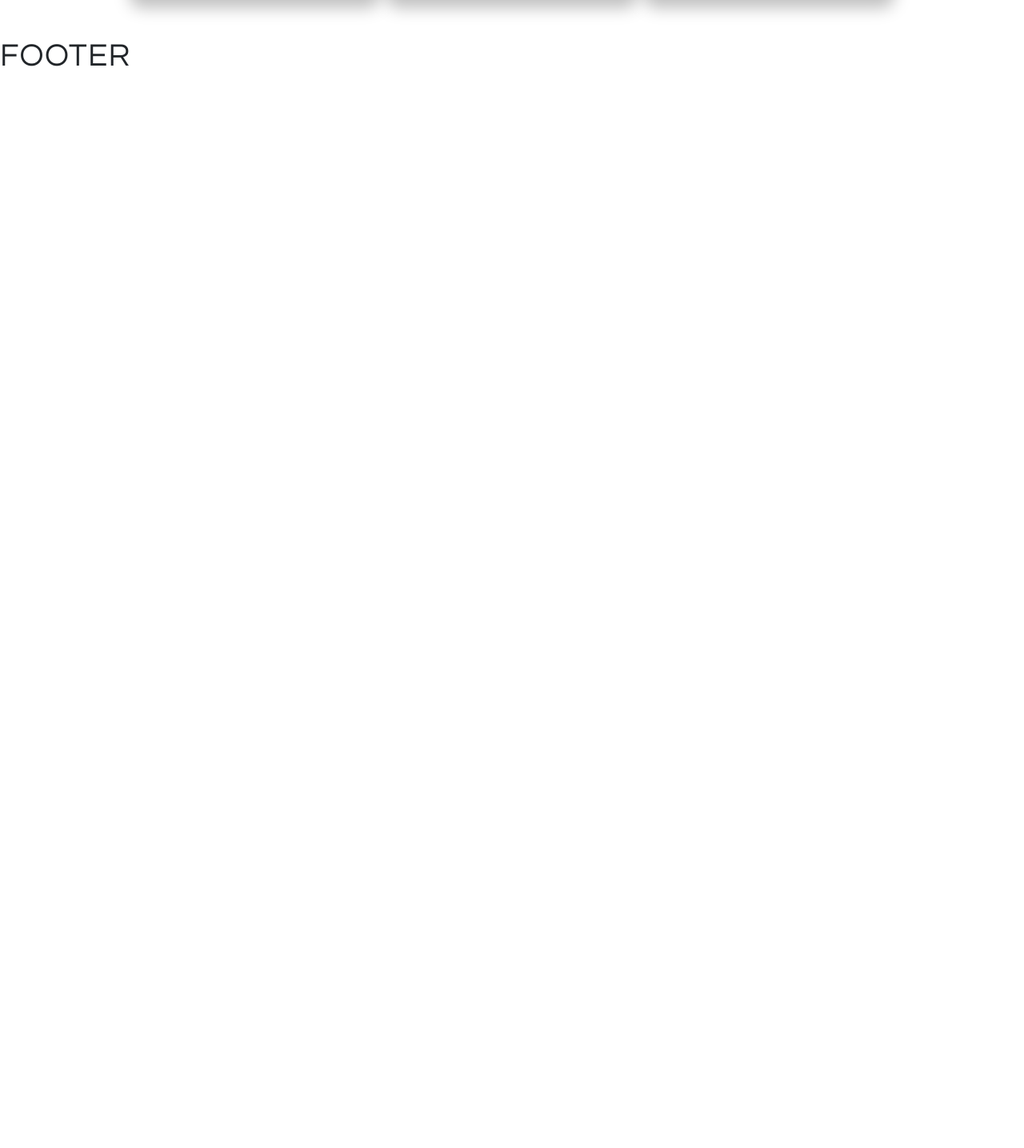
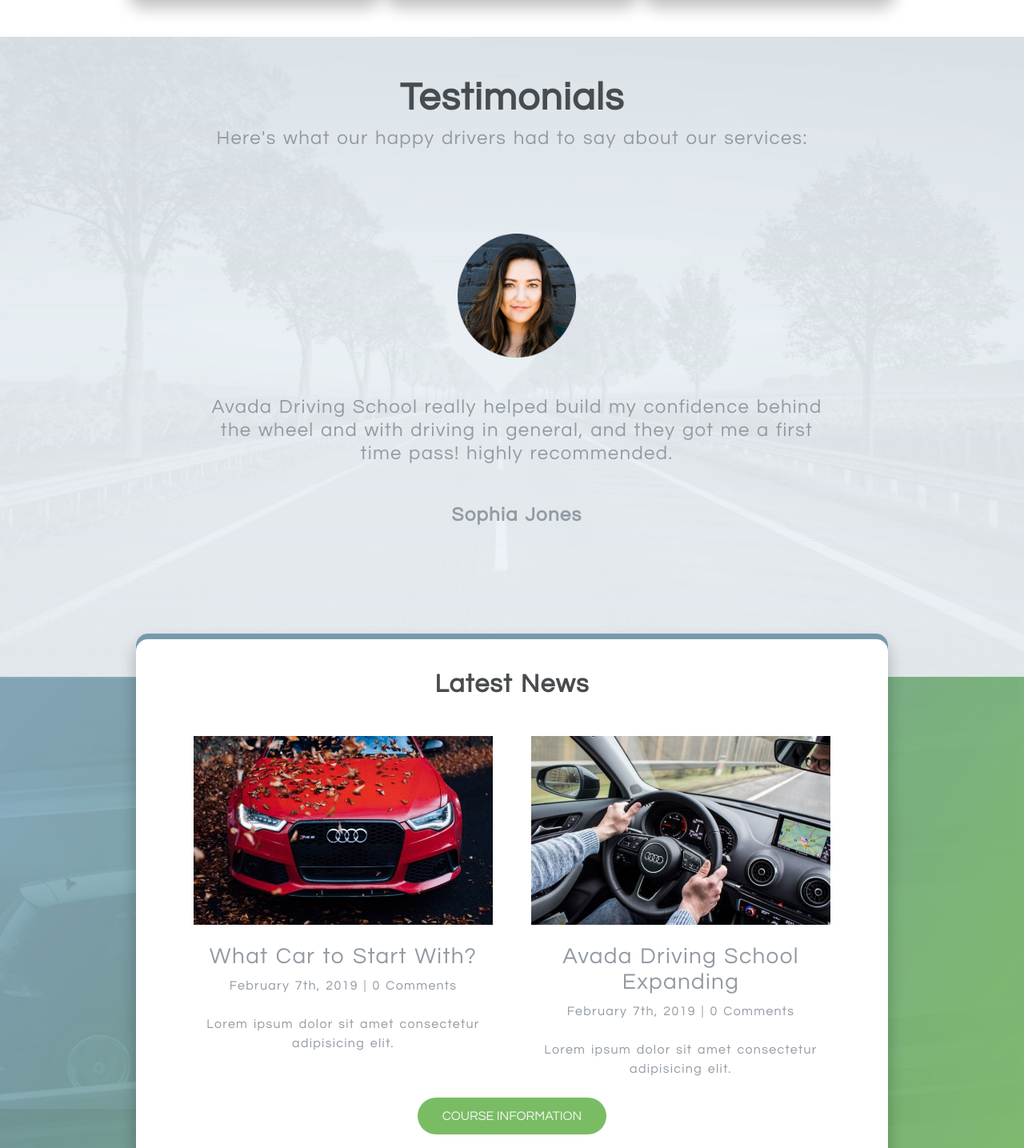
Before and after one commit to FrancescoPepi/proj-html-vuejs, a Vue app: page / in a window 1280 px wide. Shown: the part 3055-4490 px from the top of the page at 80% size. Before the commit the page ends 3157 px from the top, so only its background shows below. Built offline with nearby package versions, Linux system fonts and the light colour scheme.

Commit message:
Feat lastNews

```diff
--- a/src/components/AppFooter.vue
+++ b/src/components/AppFooter.vue
@@ -24,8 +24,6 @@
 };
 </script>
 
-<template>
-  <h1>{{ title }}</h1>
-</template>
+<template></template>
 
 <style lang="scss" scoped></style>
--- a/src/components/AppMain.vue
+++ b/src/components/AppMain.vue
@@ -3,6 +3,8 @@
 import AppCall from "./subComponentMain/AppCall.vue";
 import AppCourses from "./subComponentMain/AppCourses.vue";
 import AppInstructors from "./subComponentMain/AppInstructors.vue";
+import AppTestimonials from "./subComponentMain/AppTestimonials.vue";
+import AppNews from "./subComponentMain/AppNews.vue";
 
 export default {
   data() {
@@ -22,6 +24,8 @@
     AppCall,
     AppCourses,
     AppInstructors,
+    AppTestimonials,
+    AppNews,
   },
 
   // 	props:{
@@ -36,6 +40,8 @@
   <AppCall />
   <AppCourses />
   <AppInstructors />
+  <AppTestimonials />
+  <AppNews />
 </template>
 
 <style lang="scss" scoped></style>
--- a/src/components/subComponentMain/AppCall.vue
+++ b/src/components/subComponentMain/AppCall.vue
@@ -51,6 +51,9 @@
   background-position: center;
   background-size: cover;
   color: #f6f6f6;
+  .title {
+    color: #f6f6f6;
+  }
   .row {
     align-items: center;
   }
--- /dev/null
+++ b/src/components/subComponentMain/AppNews.vue
@@ -0,0 +1,91 @@
+<script>
+import { store } from "../../data/store.js";
+
+export default {
+  data() {
+    return {
+      store,
+      title: "COURSES",
+      img: "/img/new-corner.jpg",
+    };
+  },
+
+  // 	methods:{
+  // 		myMethods(){
+  // 			...
+  // 		},
+  // 	},
+
+  // 	props:{
+  // 		passaggioInfo: stringa,
+  //  	 },
+};
+</script>
+
+<template>
+  <div class="bg">
+    <div class="container py-5">
+      <div class="row">
+        <!-- CARD COURSES -->
+        <div class="col-12">
+          <div class="card-info p-5">
+            <div class="card-text">
+              <h2 class="mb-4">Latest News</h2>
+              <div class="d-flex">
+                <div v-for="news in store.latestNews" class="col-6 p-4">
+                  <div>
+                    <img class="w-100" :src="news.img" alt="" />
+                  </div>
+                  <div class="card-txt my-4">
+                    <div>
+                      <h3>{{ news.title }}</h3>
+                    </div>
+                    <div>
+                      <span>{{ news.data }}</span>
+                      <span> | </span>
+                      <span>{{ news.comment }}</span>
+                    </div>
+                  </div>
+                  <div>{{ news.text }}</div>
+                </div>
+              </div>
+            </div>
+            <button class="btn btn-green">COURSE INFORMATION</button>
+          </div>
+        </div>
+      </div>
+    </div>
+  </div>
+</template>
+
+<style lang="scss" scoped>
+.bg {
+  height: 100%;
+  background-image: url("/img/latestnews-background.jpg");
+  background-size: cover;
+  background-position: center;
+
+  .card-info {
+    box-shadow: inset 0px 7px 0px 0px #7799ad, 0px 12px 20px 0px #00000040;
+  }
+  .col-12 {
+    .card-info {
+      top: -15%;
+      border-bottom-left-radius: 0%;
+      border-bottom-right-radius: 0%;
+      &::after {
+        content: "";
+        display: block;
+        position: absolute;
+        left: 0;
+        bottom: -100px;
+        width: 100%;
+        height: 100px;
+        background-image: url("/img/latestnews-bottom.png");
+        background-position: bottom;
+        background-repeat: no-repeat;
+      }
+    }
+  }
+}
+</style>
--- /dev/null
+++ b/src/components/subComponentMain/AppTestimonials.vue
@@ -0,0 +1,89 @@
+<script>
+import { store } from "../../data/store";
+
+export default {
+  data() {
+    return {
+      store,
+      title: "Testimonials",
+    };
+  },
+
+  // 	methods:{
+  // 		myMethods(){
+  // 			...
+  // 		},
+  // 	},
+
+  // components: {
+  //	MyComponent,
+  // },
+
+  // 	props:{
+  // 		passaggioInfo: stringa,
+  //  	 },
+};
+</script>
+
+<template>
+  <div class="bg py-5">
+    <div class="container">
+      <div class="row">
+        <div class="col-12 mb-5">
+          <div class="text-center">
+            <h1 class="title">
+              {{ title }}
+            </h1>
+            <h4>
+              Here's what our happy drivers had to say about our services:
+            </h4>
+          </div>
+        </div>
+        <div class="col-10 mx-auto">
+          <div
+            v-for="testimonial in store.testimonials"
+            class="testimonials-card text-center"
+            :class="testimonial.active ? '' : 'd-none'"
+          >
+            <div class="w-25 mx-auto my-5">
+              <img
+                class="w-75"
+                :src="testimonial.img"
+                :alt="testimonial.name"
+              />
+            </div>
+            <div>
+              <h4>
+                {{ testimonial.text }}
+              </h4>
+            </div>
+            <div class="my-5">
+              <h4 class="fw-bold">
+                {{ testimonial.name }}
+              </h4>
+            </div>
+          </div>
+        </div>
+      </div>
+    </div>
+  </div>
+</template>
+
+<style lang="scss" scoped>
+.bg {
+  background-image: url("/img/testimonial-background.jpg");
+  background-size: cover;
+  background-position: center;
+  height: 800px;
+  color: #929aa3;
+
+  .col-10 {
+    height: 550px;
+    position: relative;
+  }
+
+  .testimonials-card {
+    position: absolute;
+  }
+}
+</style>
--- a/src/data/store.js
+++ b/src/data/store.js
@@ -53,4 +53,52 @@
       text: "Lorem ipsum dolor sit amet consectetur adipisicing elit.",
     },
   ],
+  testimonials: [
+    {
+      img: "/img/testimonial-sophia.png",
+      text: "Avada Driving School really helped build my confidence behind the wheel and with driving in general, and they got me a first time pass! highly recommended.",
+      name: "Sophia Jones",
+      active: true,
+    },
+    {
+      img: "/img/testimonial-kelly.png",
+      text: "Everything is perfect, fast and reliable, the price is right and above all everything is done online obviously without a medical examination which takes place on site. I recommend it to everyone who needs to renew their driving licence.",
+      name: "Kelly Smith",
+      active: false,
+    },
+    {
+      img: "/img/testimonial-kate.png",
+      text: "I'm very satisfied. The license renewal service was quick, the staff very efficient, kind and helpful. I really recommend this agency!",
+      name: "Kate Hart",
+      active: false,
+    },
+    {
+      img: "/img/testimonial-harold.png",
+      text: "I describe my experience with three words: professionalism, punctuality and courtesy. The next renewal will definitely be with you!",
+      name: "Harold Hart",
+      active: false,
+    },
+    {
+      img: "/img/testimonial-grant.png",
+      text: "Everything well organised, punctual and with the online service you don't waste time. The cost is excellent",
+      name: "Grant Hart",
+      active: false,
+    },
+  ],
+  latestNews: [
+    {
+      img: "/img/blog-choosecar-700x441.jpg",
+      title: "What Car to Start With?",
+      data: "February 7th, 2019",
+      comment: "0 Comments",
+      text: "Lorem ipsum dolor sit amet consectetur adipisicing elit.",
+    },
+    {
+      img: "/img/blogpost-10and2-700x441.jpg",
+      title: "Avada Driving School Expanding",
+      data: "February 7th, 2019",
+      comment: "0 Comments",
+      text: "Lorem ipsum dolor sit amet consectetur adipisicing elit.",
+    },
+  ],
 });
--- a/src/style/general.scss
+++ b/src/style/general.scss
@@ -16,6 +16,7 @@
     padding: 0 100px;
   }
   .title {
+    color: #494c4e;
     font-size: 3rem;
     font-weight: 600;
   }
```
Also changed, not shown: public/img/latestnews-bottom-1200x105.png (added).
